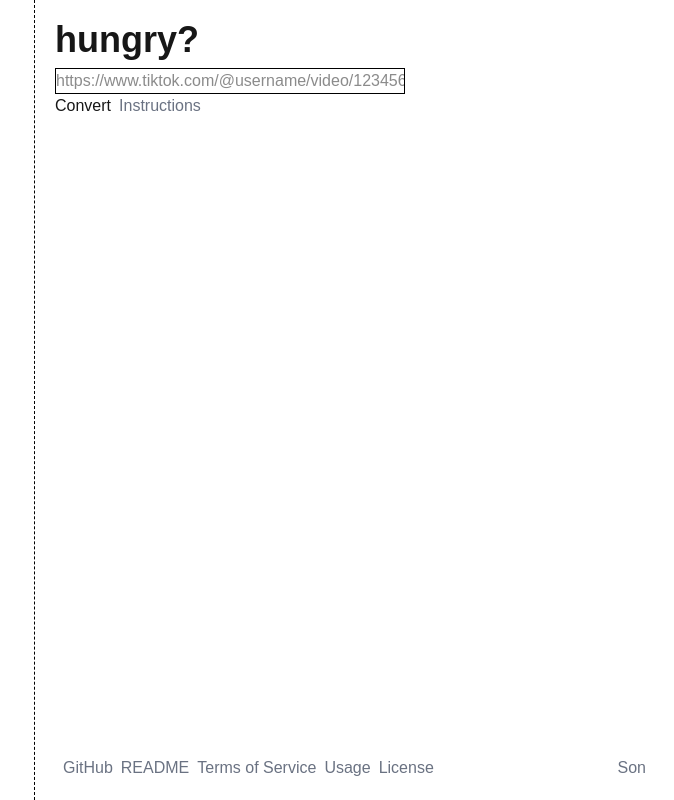
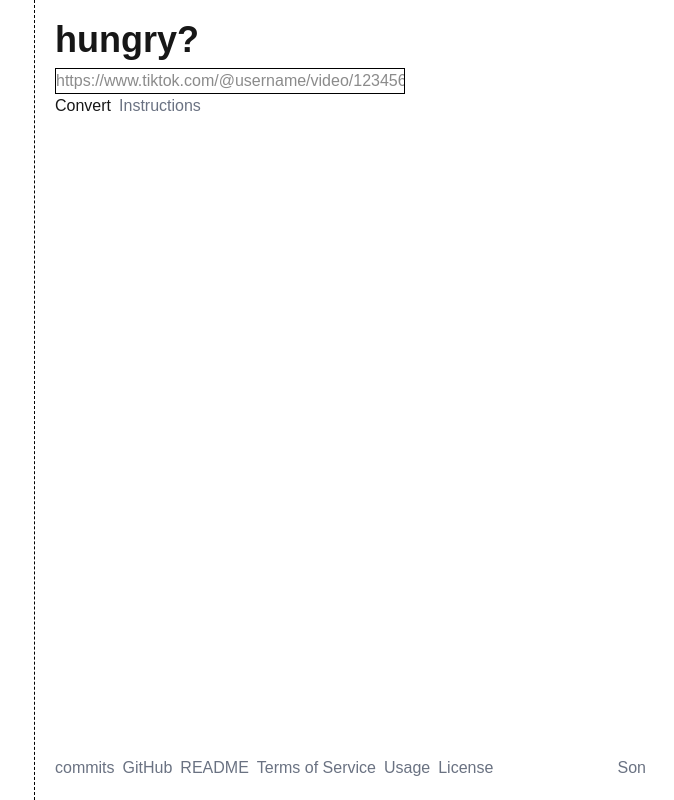
Before and after one commit to vznh/hungry, a Next.js app: page / in a window 1280 px wide. Shown: the whole page, without its empty margins (606-1280 px from the left). Built offline with nearby package versions, Linux system fonts and the light colour scheme.

Commit message:
Im going to sleep

```diff
--- a/src/pages/index.tsx
+++ b/src/pages/index.tsx
@@ -75,7 +75,7 @@ export default function Home() {
         <div className="flex justify-between w-full">
           <div className="flex">
             <p className="text-gray-500 pr-2">
-              {process.env.NEXT_PUBLIC_COMMIT_COUNT}
+              {process.env.NEXT_PUBLIC_COMMIT_COUNT} commits
             </p>
             <a
               href="https://github.com/vznh/hungry"
```
